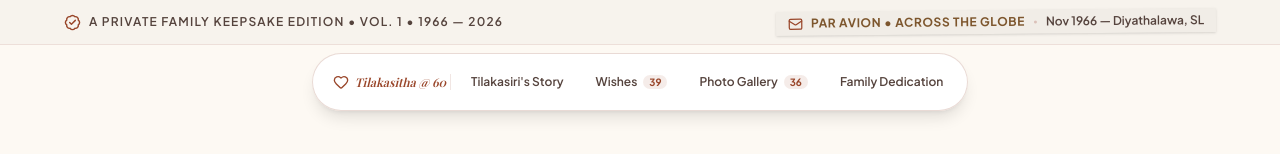
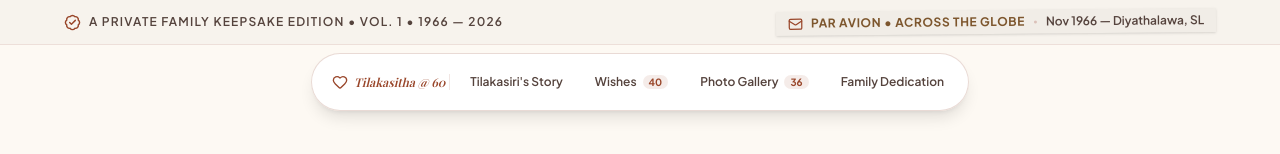
Before and after one commit to NERONSW/polaroid-scrapbook, a Next.js app: page / in a window 1280 px wide. Shown: the top 154 px of the page. Built offline with nearby package versions, Linux system fonts and the light colour scheme.

Commit message:
new tribute added

```diff
--- a/src/data/tributes.ts
+++ b/src/data/tributes.ts
@@ -678,4 +678,22 @@ export const tributes: Tribute[] = [
     authorImage: "",
     authorImageCaption: "",
   },
+  {
+    id: 42,
+    author: "Gemunu's Family",
+    relation: "",
+    title: "",
+    content: `Happy Birthday, Tilakasiri Aiya! 🎉
+
+Wishing you a wonderful birthday filled with happiness, good health, peace, and success. May all your dreams come true, and may the year ahead bring you countless blessings, beautiful moments, and endless joy.
+
+Have a truly amazing day!`,
+    language: "en",
+    tapeText: "Gemunu",
+    tapeColor: "terracotta",
+    tag: "",
+    signature: "— Gemunu's Family",
+    authorImage: "",
+    authorImageCaption: "",
+  },
 ];
```
